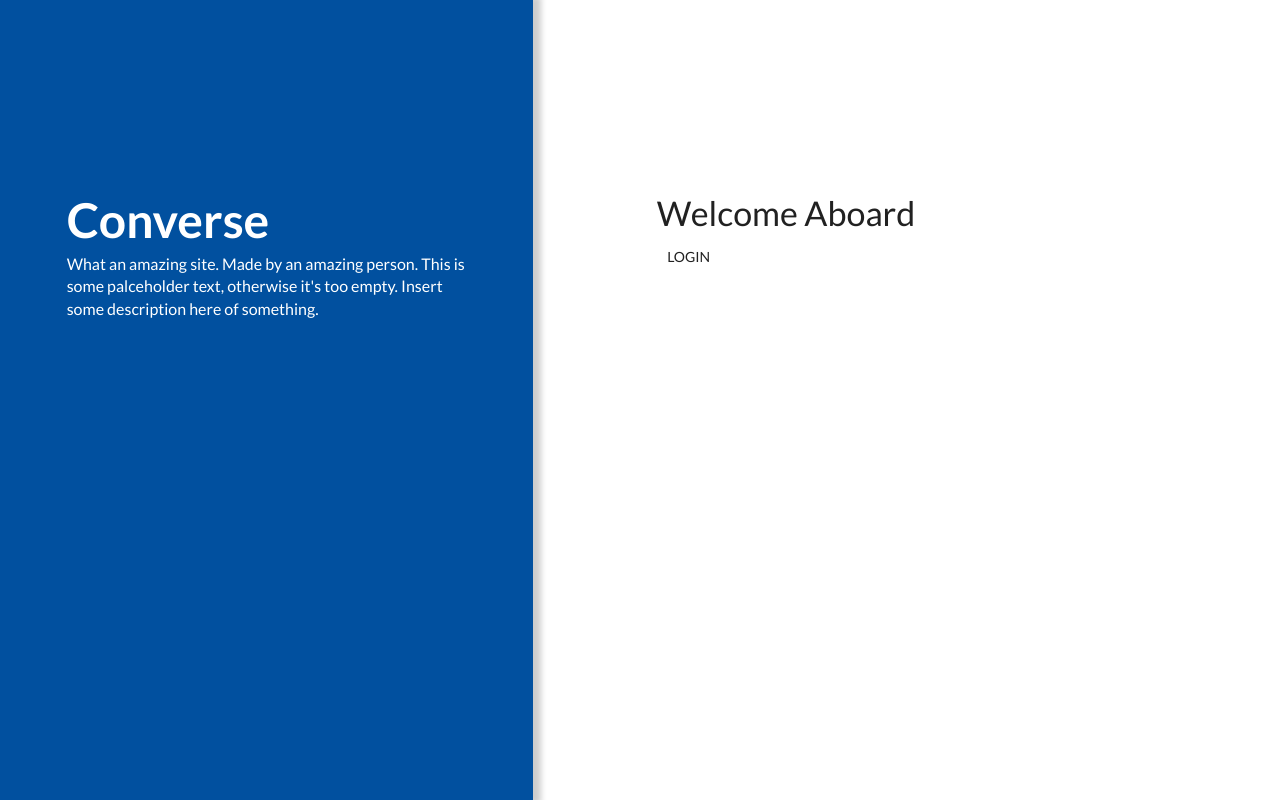
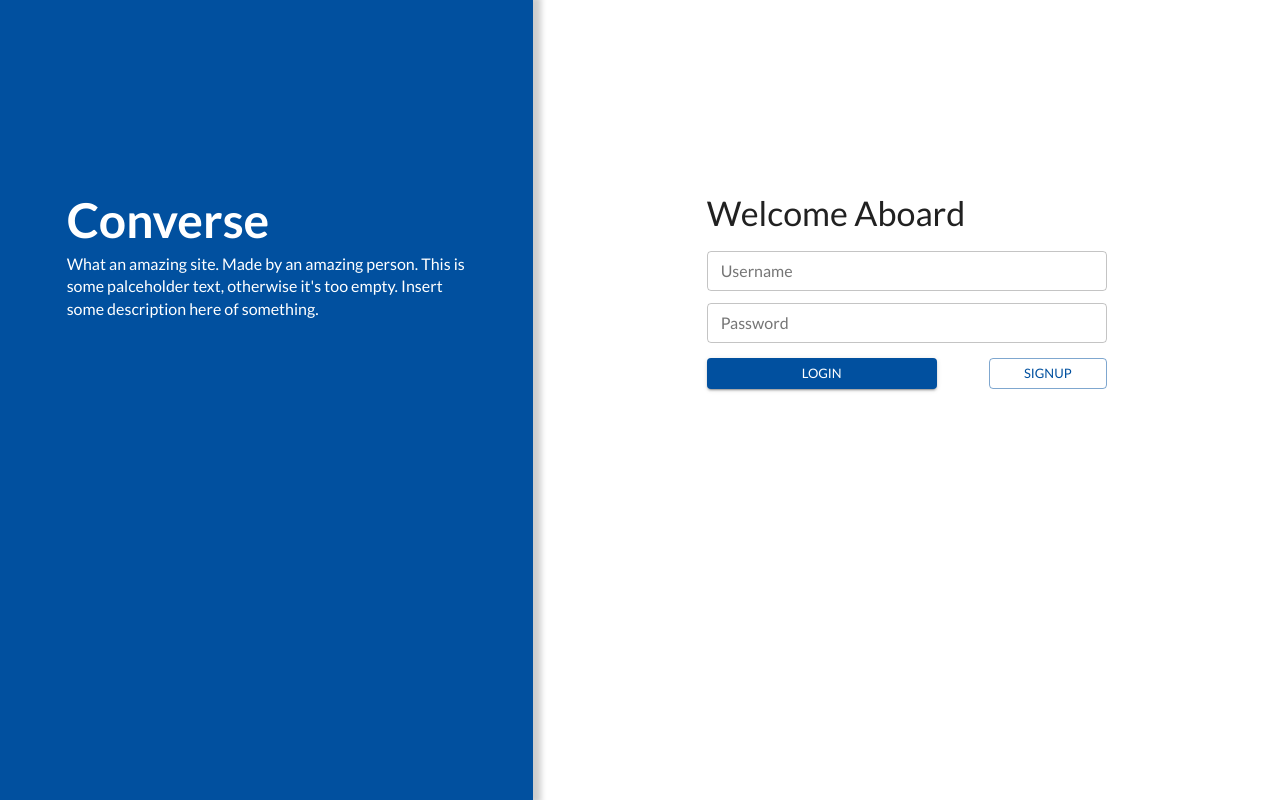
Before and after one commit to tphume/converse-fe, a React (Create React App) app: page /messages in a window 1280 px wide. Built offline with nearby package versions, Linux system fonts and the light colour scheme.

Commit message:
Added basic login form

```diff
--- a/src/features/user/user.ts
+++ b/src/features/user/user.ts
@@ -62,7 +62,7 @@ const { beginLogin, successLogin, failureLogin } = userSlice.actions;
 
 // API calls
 function loginAPI(user: UserArgs): Promise<void> {
-  return new Promise<void>((resolve) => resolve());
+  return new Promise<void>((resolve) => setTimeout(resolve, 1000));
 }
 
 // Export thunks
--- a/src/pages/Login.tsx
+++ b/src/pages/Login.tsx
@@ -6,6 +6,7 @@ import { login } from "../features/user/user";
 import { Theme, createStyles, makeStyles } from "@material-ui/core/styles";
 import Grid from "@material-ui/core/Grid";
 import Typography from "@material-ui/core/Typography";
+import TextField from "@material-ui/core/TextField";
 import Button from "@material-ui/core/Button";
 
 const useStyles = makeStyles((theme: Theme) => {
@@ -43,13 +44,30 @@ const useStyles = makeStyles((theme: Theme) => {
     formBox: {
       height: "100%",
       margin: "auto",
-      maxWidth: "500px",
+      maxWidth: "400px",
       display: "flex",
       flexDirection: "column",
       alignItems: "flex-start",
     },
     formHeader: {
       marginBottom: "5px",
+    },
+    formInput: {
+      marginTop: "12px",
+    },
+    formButtons: {
+      width: "100%",
+      margin: "15px 0 0 0",
+      display: "flex",
+      justifyContent: "space-between",
+    },
+    formLogin: {
+      width: "45%",
+      marginRight: "13%",
+      flexGrow: 1,
+    },
+    formSignup: {
+      flexGrow: 1,
     },
   });
 });
@@ -86,13 +104,47 @@ export default function Login() {
             >
               Welcome Aboard
             </Typography>
+            <form autoComplete="off">
+              <TextField
+                variant="outlined"
+                label="Username"
+                size="small"
+                fullWidth
+                classes={{ root: classes.formInput }}
+              />
+              <TextField
+                variant="outlined"
+                label="Password"
+                type="password"
+                size="small"
+                autoComplete="current-password"
+                fullWidth
+                classes={{ root: classes.formInput }}
+              />
+              <div className={classes.formButtons}>
                 <Button
+                  variant="contained"
+                  size="small"
+                  color="primary"
+                  className={classes.formLogin}
                   onClick={() =>
-                dispatch(login({ username: "Phume", password: "somepassword" }))
+                    dispatch(
+                      login({ username: "Phume", password: "somepassword" })
+                    )
                   }
                 >
                   Login
                 </Button>
+                <Button
+                  variant="outlined"
+                  size="small"
+                  color="primary"
+                  className={classes.formSignup}
+                >
+                  Signup
+                </Button>
+              </div>
+            </form>
           </div>
         </Grid>
       </Grid>
```
Lines whose indentation alone changed are shown as unchanged.
